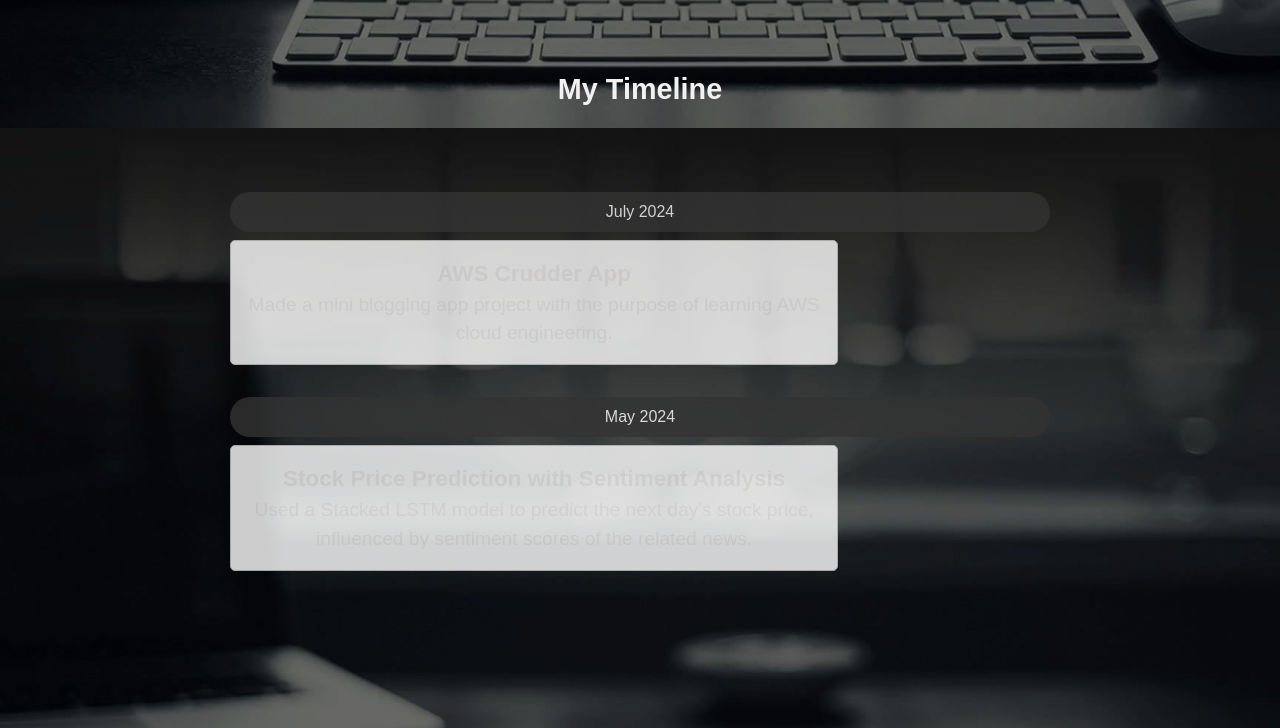
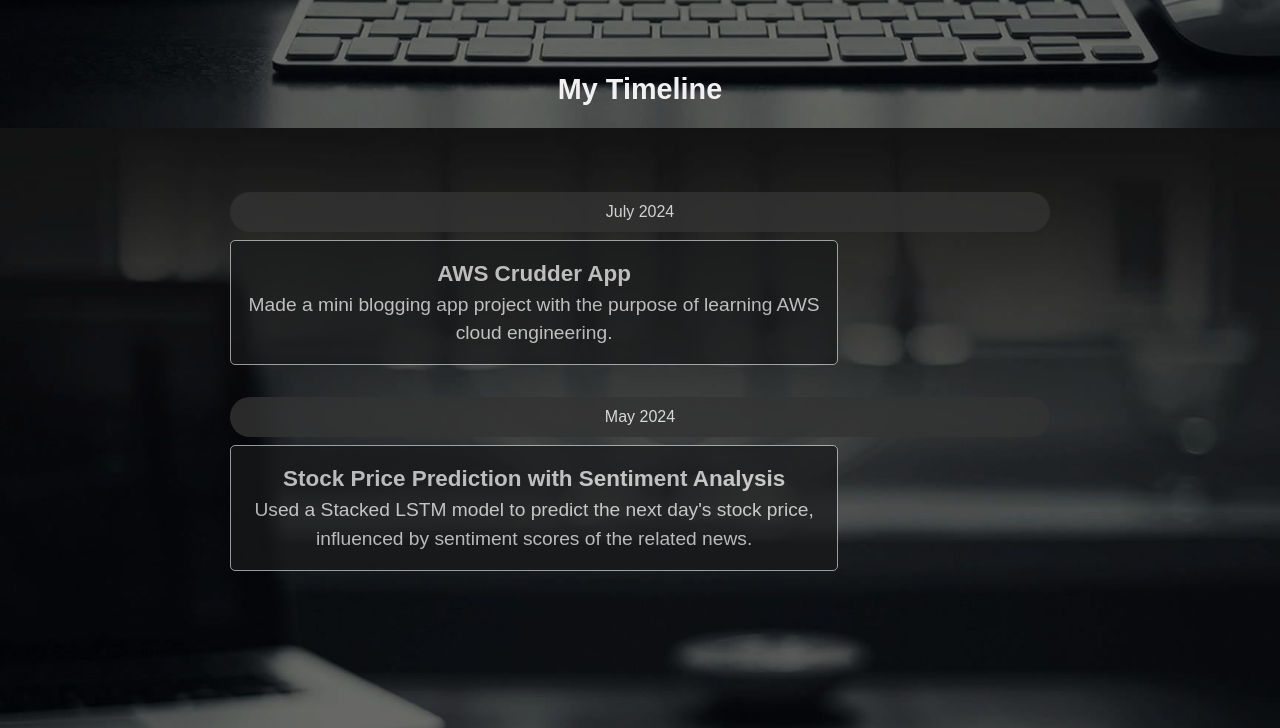
Before and after one commit to Sourabh7iwari/MyPortfolio, a Flask app: page / in a window 1280 px wide. Shown: the part 4672-5400 px from the top of the page. Run offline with Flask 3, Linux system fonts and the light colour scheme.

Commit message:
trying to resolve the timeline container whitish problem

```diff
--- a/static/styles.css
+++ b/static/styles.css
@@ -149,11 +149,6 @@ header .header-social-links {
     list-style: none;
 }
 
-.timeline-content {
-    background-image: initial;
-    background-color: rgb(24, 26, 27);
-    border-color: rgb(62, 68, 70);
-}
 
 .timeline-item {
     margin-bottom: 2rem;
@@ -169,7 +164,10 @@ header .header-social-links {
 }
 
 .timeline-content {
-    background: #fff;
+    background-color: rgb(24,26,27);
+    background-image: initial;
+    opacity: .92;
+    border-color: rgb(58,83,91);
     padding: 1rem;
     border: 1px solid #ccc;
     border-radius: 5px;
```
